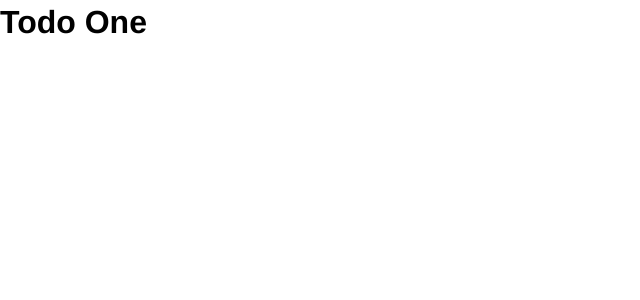
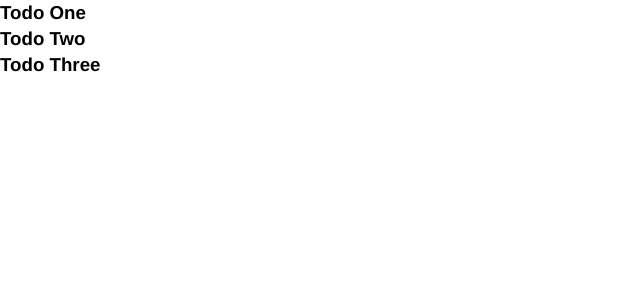
Before and after one commit to Rosenmatt1/VuePractice, a Vue app in the folder vue-to-do-list/: page / in a window 1280 px wide. Shown: the top 300 px of the page, without its empty margins (0-640 px from the left). Built offline with nearby package versions, Linux system fonts and the light colour scheme.

Commit message:
Created a loop in the todo.vue component to populate the titles

```diff
--- a/vue-to-do-list/src/App.vue
+++ b/vue-to-do-list/src/App.vue
@@ -1,16 +1,17 @@
 <template>
   <div id="app">
-  <h1>{{todos[0].title}}</h1>
+    <Todos v-bind:todos="todos"/>
   </div>
 </template>
 
 <script>
+import Todos from './components/Todo.vue'
 
 
 export default {
   name: 'app',
   components: {
-
+    Todos,
   },
   data() {
     return {
--- a/vue-to-do-list/src/components/Todo.vue
+++ b/vue-to-do-list/src/components/Todo.vue
@@ -1,13 +1,17 @@
 <template>
   <div>
-    <h1> Todos </h1>
+    <div v-for="todo in todos">
+      <h3> {{todo.title}} </h3>
+    </div>
   </div>
 
 </template>
 
+
 <script>
 export default {
-  name: "Todos"
+  name: "Todos",
+  props: ["todos"]
 }
 </script>
 
```
